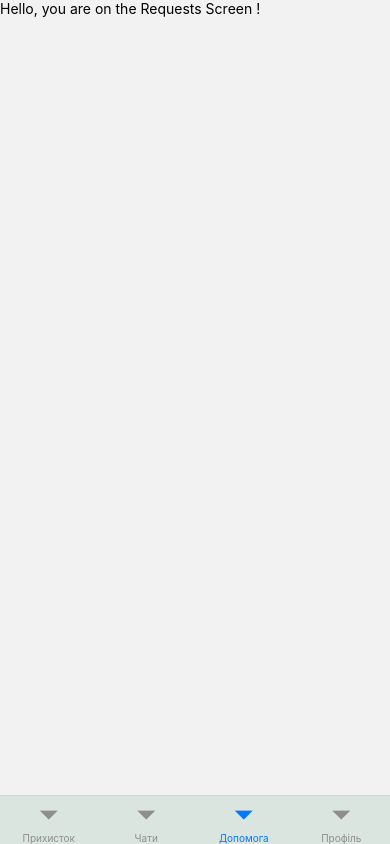
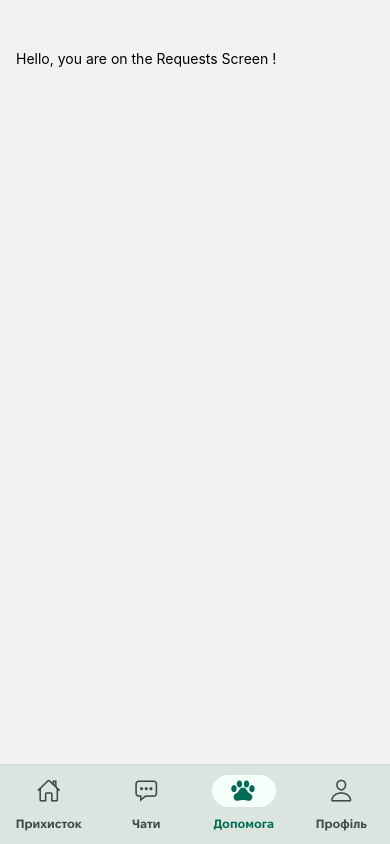
Before and after one commit to danylokvl/Dobrolap, a React Native app: screen /Requests in a window 390 px wide. Built offline with nearby package versions, Linux system fonts and the light colour scheme.

Commit message:
bottom tab navigator is done

```diff
--- a/App.js
+++ b/App.js
@@ -1,11 +1,9 @@
-import { useEffect, useState } from "react";
-import { Text } from "react-native";
+import { View, StyleSheet } from "react-native";
 import { StatusBar } from "expo-status-bar";
 import { createBottomTabNavigator } from "@react-navigation/bottom-tabs";
 import { NavigationContainer } from "@react-navigation/native";
 import { useFonts } from "expo-font";
-import * as Font from "expo-font";
-import * as SplashScreen from "expo-splash-screen";
+import { Ionicons } from "@expo/vector-icons";
 
 import { COLORS } from "./constants/colors";
 import Loading from "./screens/Loading";
@@ -38,6 +36,14 @@ export default function App() {
           headerShown: false,
           tabBarStyle: {
             backgroundColor: COLORS.backgroundVariant,
+            height: 80,
+            paddingBottom: 12,
+          },
+          tabBarActiveTintColor: COLORS.primary,
+          tabBarInactiveTintColor: COLORS.onBackgroundVariant,
+          tabBarLabelStyle: {
+            fontFamily: "FixelDisplay-Bold",
+            fontSize: 12,
           },
         }}
       >
@@ -46,6 +52,16 @@ export default function App() {
           component={HomeScreen}
           options={{
             title: "Прихисток",
+            tabBarIcon: ({ size, focused }) => (
+              <>
+                <Ionicons
+                  name={focused ? "home-sharp" : "home-outline"}
+                  color={focused ? COLORS.primary : COLORS.onBackgroundVariant}
+                  size={size}
+                />
+                <View style={focused ? styles.focusedItem : null} />
+              </>
+            ),
           }}
         />
         <BottomTabs.Screen
@@ -53,6 +69,20 @@ export default function App() {
           component={ChatScreen}
           options={{
             title: "Чати",
+            tabBarIcon: ({ size, focused }) => (
+              <>
+                <Ionicons
+                  name={
+                    focused
+                      ? "chatbox-ellipses-sharp"
+                      : "chatbox-ellipses-outline"
+                  }
+                  color={focused ? COLORS.primary : COLORS.onBackgroundVariant}
+                  size={size}
+                />
+                <View style={focused ? styles.focusedItem : null} />
+              </>
+            ),
           }}
         />
         <BottomTabs.Screen
@@ -60,6 +90,16 @@ export default function App() {
           component={RequestsScreen}
           options={{
             title: "Допомога",
+            tabBarIcon: ({ size, focused }) => (
+              <>
+                <Ionicons
+                  name={focused ? "paw-sharp" : "paw-outline"}
+                  color={focused ? COLORS.primary : COLORS.onBackgroundVariant}
+                  size={size}
+                />
+                <View style={focused ? styles.focusedItem : null} />
+              </>
+            ),
           }}
         />
         <BottomTabs.Screen
@@ -67,9 +107,30 @@ export default function App() {
           component={ProfileScreen}
           options={{
             title: "Профіль",
+            tabBarIcon: ({ size, focused }) => (
+              <>
+                <Ionicons
+                  name={focused ? "person-sharp" : "person-outline"}
+                  color={focused ? COLORS.primary : COLORS.onBackgroundVariant}
+                  size={size}
+                />
+                <View style={focused ? styles.focusedItem : null} />
+              </>
+            ),
           }}
         />
       </BottomTabs.Navigator>
     </NavigationContainer>
   );
 }
+
+const styles = StyleSheet.create({
+  focusedItem: {
+    position: "absolute",
+    zIndex: -10,
+    width: 64,
+    height: 32,
+    borderRadius: 20,
+    backgroundColor: "#F3FFF8",
+  },
+});
--- a/package.json
+++ b/package.json
@@ -13,11 +13,13 @@
     "@react-navigation/native": "^6.1.8",
     "expo": "~49.0.11",
     "expo-font": "~11.4.0",
+    "expo-splash-screen": "~0.20.5",
     "expo-status-bar": "~1.6.0",
+    "ionicons": "^7.1.2",
     "react": "18.2.0",
     "react-native": "0.72.5",
-    "react-native-svg": "13.9.0",
-    "expo-splash-screen": "~0.20.5"
+    "react-native-ionicons": "^4.6.5",
+    "react-native-svg": "13.9.0"
   },
   "devDependencies": {
     "@babel/core": "^7.20.0"
--- a/screens/ChatScreen.js
+++ b/screens/ChatScreen.js
@@ -1,11 +1,19 @@
-import { Text, View } from "react-native";
+import { Text, View, StyleSheet } from "react-native";
 
 const ChatScreen = () => {
   return (
-    <View>
+    <View style={styles.container}>
       <Text>Hello, you are on the chat Screen !</Text>
     </View>
   );
 };
 
+const styles = StyleSheet.create({
+  container: {
+    flex: 1,
+    paddingTop: 50,
+    paddingLeft: 16,
+  },
+});
+
 export default ChatScreen;
--- a/screens/HomeScreen.js
+++ b/screens/HomeScreen.js
@@ -1,5 +1,6 @@
 import { Text, View, StyleSheet } from "react-native";
 import Headline from "../components/typography/Headline";
+import { Ionicons } from "@expo/vector-icons";
 
 const HomeScreen = () => {
   return (
--- a/screens/ProfileScreen.js
+++ b/screens/ProfileScreen.js
@@ -1,11 +1,19 @@
-import { Text, View } from "react-native";
+import { Text, View, StyleSheet } from "react-native";
 
 const ProfileScreen = () => {
   return (
-    <View>
+    <View style={styles.container}>
       <Text>Hello, you are on the profile Screen !</Text>
     </View>
   );
 };
 
+const styles = StyleSheet.create({
+  container: {
+    flex: 1,
+    paddingTop: 50,
+    paddingLeft: 16,
+  },
+});
+
 export default ProfileScreen;
--- a/screens/RequestsScreen.js
+++ b/screens/RequestsScreen.js
@@ -1,11 +1,19 @@
-import { Text, View } from "react-native";
+import { Text, View, StyleSheet } from "react-native";
 
 const RequestsScreen = () => {
   return (
-    <View>
+    <View style={styles.container}>
       <Text>Hello, you are on the Requests Screen !</Text>
     </View>
   );
 };
 
+const styles = StyleSheet.create({
+  container: {
+    flex: 1,
+    paddingTop: 50,
+    paddingLeft: 16,
+  },
+});
+
 export default RequestsScreen;
```
Also changed, not shown: screens/MakeRequestScreen.js (+10 -2 lines), 1 other file (tests, documents, lock files or other folders).
